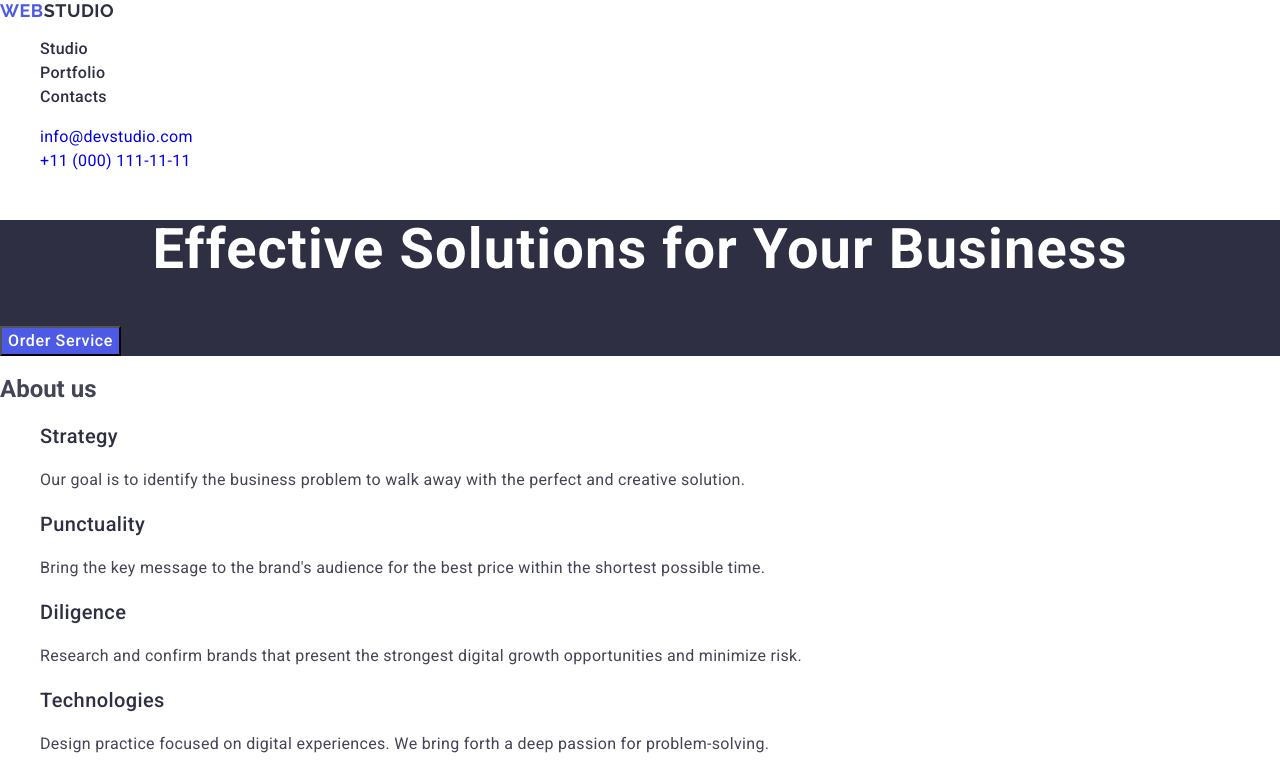
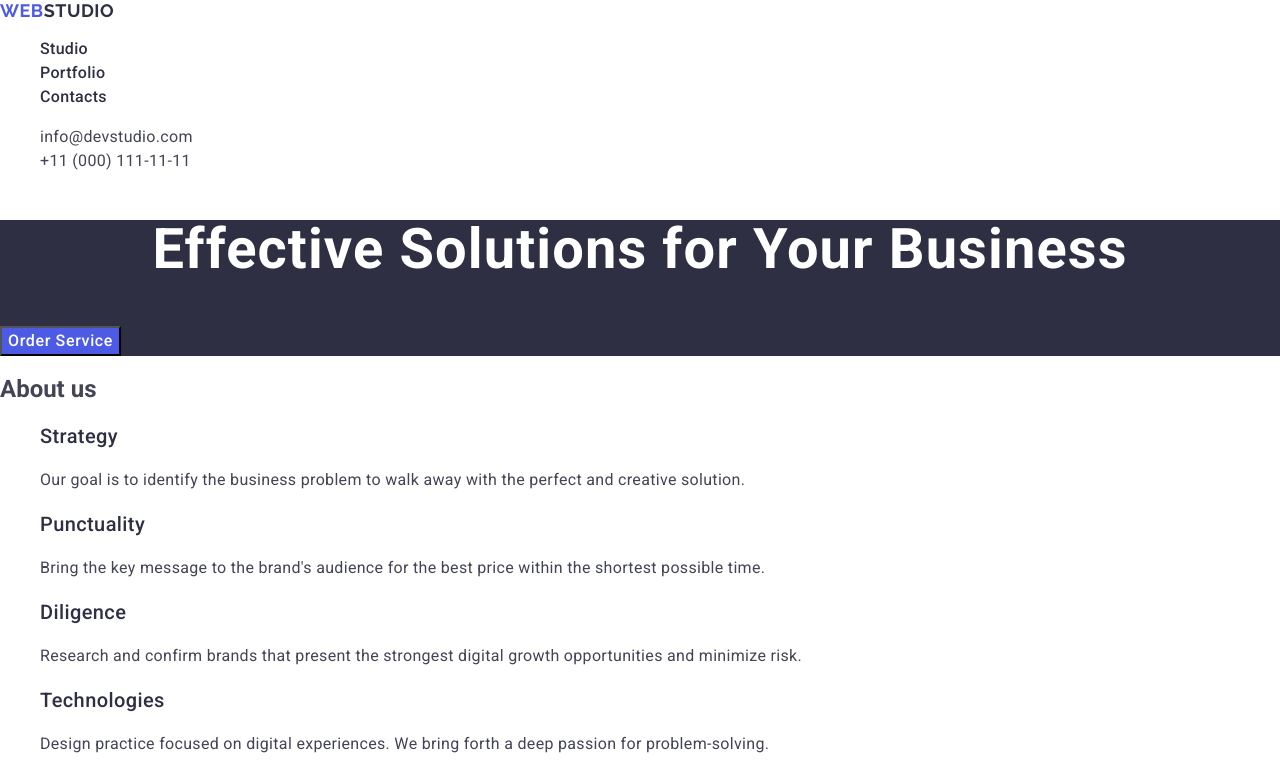
Before and after one commit to sklyole/goit-markup-hw-02, a plain HTML site: page index.html in a window 1280 px wide. Shown: the top 783 px of the page. Drawn offline with nearby package versions, Linux system fonts and the light colour scheme.

Commit message:
add styles contacts link

```diff
--- a/css/styles.css
+++ b/css/styles.css
@@ -15,7 +15,7 @@ a {
 }
 /* #endregion */
 
-/* #region Title */
+/* #region Header */
 .logo {
   font-family: 'Raleway', sans-serif;
   font-size: 18px;
@@ -45,6 +45,7 @@ a {
   font-size: 16px;
   line-height: 1.5;
   letter-spacing: 0.02em;
+  color: #434455;
 }
 
 .nav-link:hover,
@@ -53,7 +54,9 @@ a {
 .contacts-link:focus {
   color: #404bbf;
 }
+/* #endregion */
 
+/* #region Title */
 .page-title,
 .page-footer {
   background-color: #2e2f42;
```
